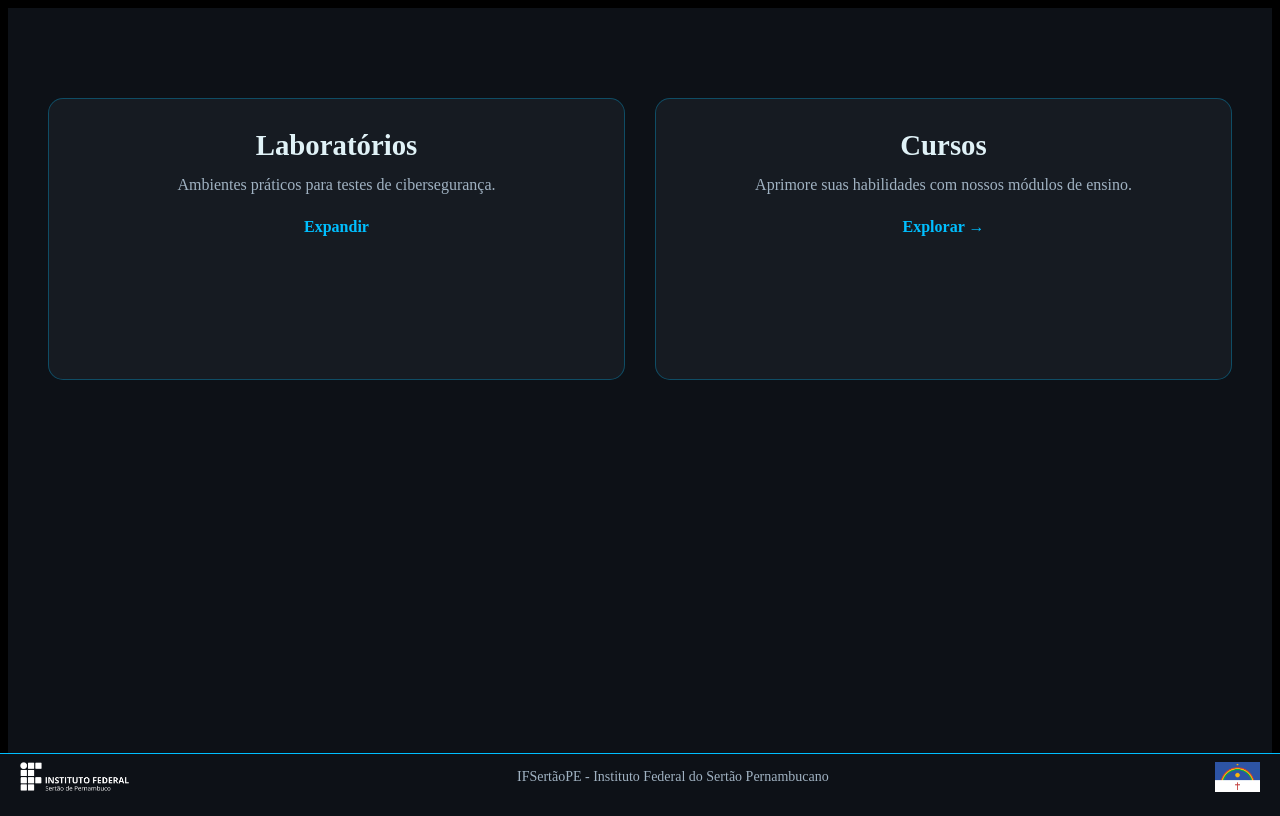
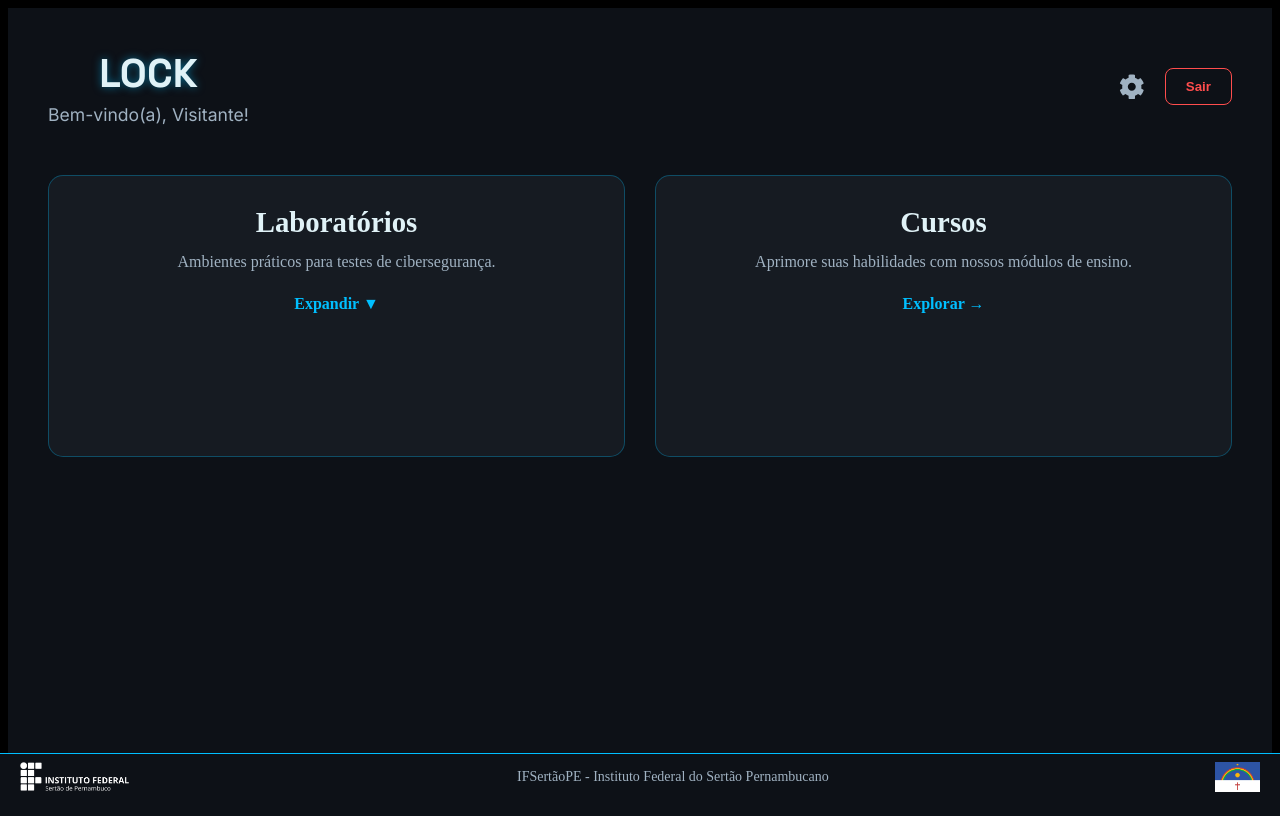
Before and after one commit to TheRealLoppiX/LOCK-FRONT, a React (Create React App) app: page /dashboard in a window 1280 px wide. Built offline with nearby package versions, Linux system fonts and the light colour scheme.

Commit message:
1.7 Fixing Errors

```diff
--- a/src/pages/dashboard.tsx
+++ b/src/pages/dashboard.tsx
@@ -1,23 +1,24 @@
-import React, { useState } from 'react'; // NOVO: Importa o useState
+import React, { useState } from 'react';
 import { Link } from 'react-router-dom';
-import { useAuth } from '../contexts/authContext';
-import HexagonBackground from '../components/hexagonobg';
-import { FaCog } from 'react-icons/fa';
+import { useAuth } from '../contexts/authContext'; // Verifique se o caminho do seu AuthContext está correto
+import HexagonBackground from '../components/hexagonobg'; // Verifique se o caminho está correto
+import { FaCog } from 'react-icons/fa'; // Ícone de engrenagem
 import './dashboard.css';
-import defaultAvatar from '../assets/default-avatar.png';
+import defaultAvatar from '../assets/default-avatar.png'; // Verifique se o caminho está correto
 
 const Dashboard: React.FC = () => {
   const { user, logout } = useAuth();
-  // NOVO: Estado para controlar qual card está expandido. 'null' significa nenhum.
+  // Estado para controlar o card expansível
   const [expandedCard, setExpandedCard] = useState<string | null>(null);
 
   const handleLogout = () => { logout(); };
 
-  // NOVO: Função para abrir/fechar o card de laboratórios
+  // Função para abrir/fechar o card de laboratórios
   const toggleLabsCard = () => {
     setExpandedCard(prev => (prev === 'labs' ? null : 'labs'));
   };
 
+  // Lógica para construir a URL do avatar com base no nome do usuário
   const avatarUrl = user?.avatar_url?.includes('dicebear.com')
     ? `${user.avatar_url}?seed=${user.name}`
     : user?.avatar_url;
@@ -26,12 +27,36 @@ const Dashboard: React.FC = () => {
     <div className="dashboard-container">
       <HexagonBackground />
 
+      {/* HEADER COMPLETO E CORRIGIDO */}
       <header className="dashboard-header">
-        {/* ... seu header continua igual ... */}
+        <div className="header-left">
+          {user && (
+            <Link to="/profile" className="profile-avatar-link">
+              <img
+                src={avatarUrl || defaultAvatar}
+                alt={`Foto de perfil de ${user.name}`}
+                className="profile-avatar"
+              />
+            </Link>
+          )}
+          <div className="welcome-message">
+            <h1>LOCK</h1>
+            <p>Bem-vindo(a), {user ? user.name : 'Visitante'}!</p>
+          </div>
+        </div>
+
+        <div className="header-right">
+          <Link to="/settings" className="settings-icon-link">
+            <FaCog className="settings-icon" />
+          </Link>
+          <button onClick={handleLogout} className="logout-btn">
+            Sair
+          </button>
+        </div>
       </header>
 
       <main className="dashboard-grid">
-        {/* ALTERADO: O card de Laboratórios agora é uma div interativa */}
+        {/* Card de Laboratórios Interativo */}
         <div
           className={`dashboard-card lab ${expandedCard === 'labs' ? 'expanded' : ''}`}
           onClick={toggleLabsCard}
@@ -40,26 +65,21 @@ const Dashboard: React.FC = () => {
             <h2>Laboratórios</h2>
             <p>Ambientes práticos para testes de cibersegurança.</p>
             <span className="card-action">
-              {expandedCard === 'labs' ? 'Fechar' : 'Expandir'}
+              {expandedCard === 'labs' ? 'Fechar ▲' : 'Expandir ▼'}
             </span>
           </div>
 
-          {/* NOVO: Conteúdo que aparece quando o card está expandido */}
           <div className="card-expanded-content">
             <Link to="/labs/burp-suite" className="lab-option">
-              <span className="lab-icon">
-                {/* Você pode adicionar ícones aqui no futuro */}
-              </span>
               Burp Suite
             </Link>
             <Link to="/labs/tcpdump" className="lab-option">
-              <span className="lab-icon"></span>
               TCPDump
             </Link>
           </div>
         </div>
 
-        {/* O card de Cursos permanece como um Link normal */}
+        {/* Card de Cursos como Link normal */}
         <Link to="#" className="dashboard-card courses">
           <div className="card-content">
             <h2>Cursos</h2>
```
